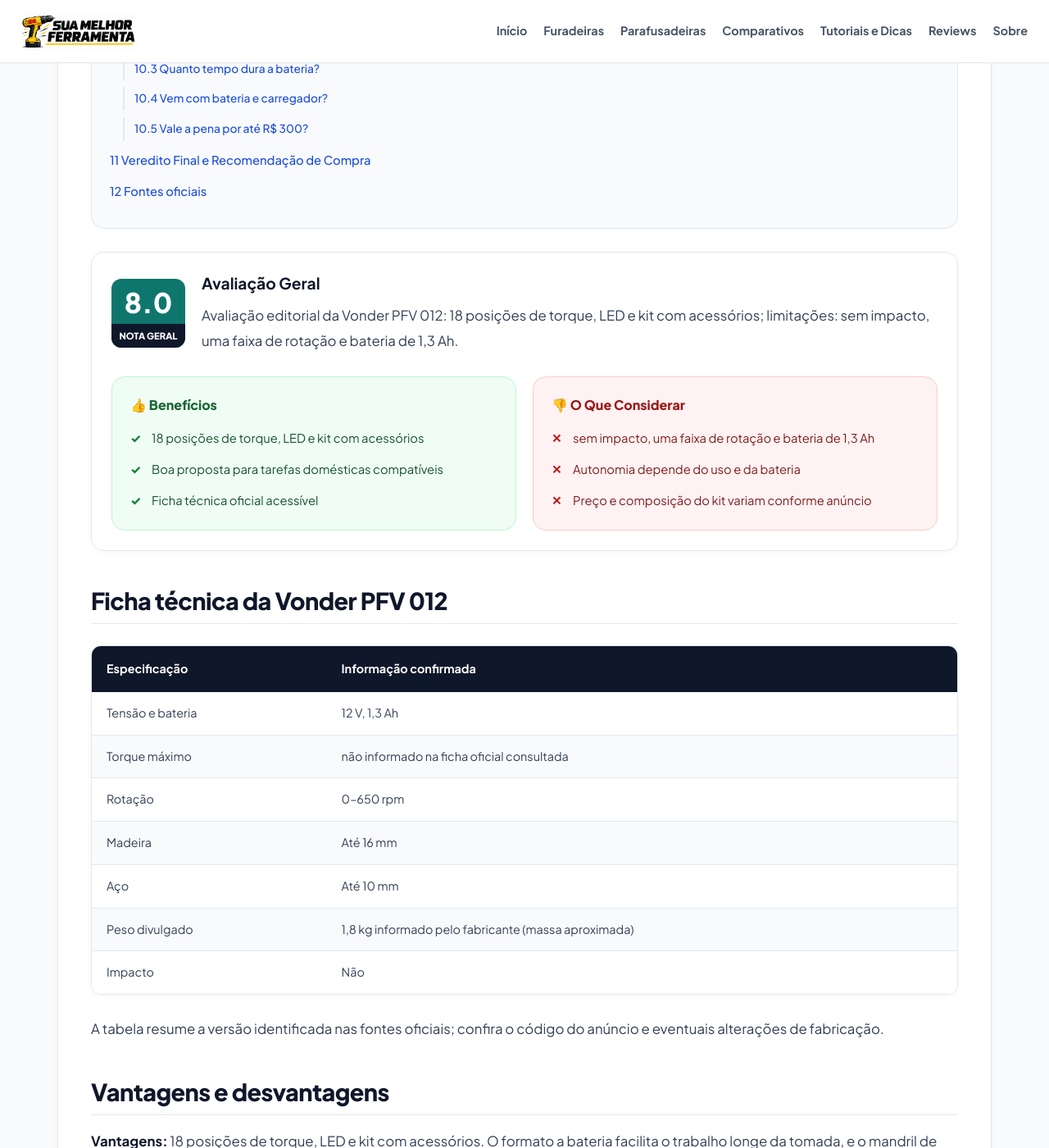
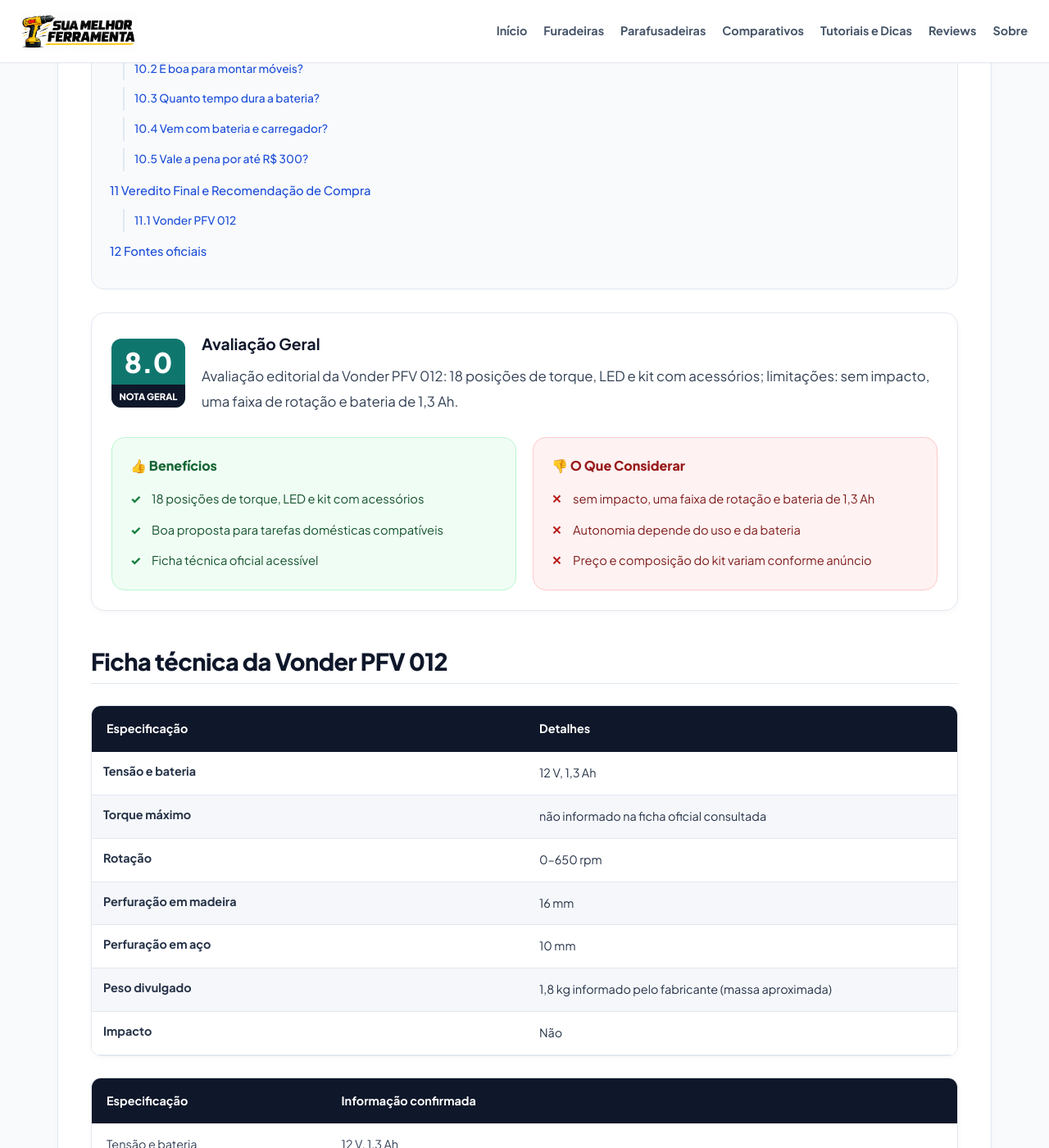
Before and after one commit to membroequipe/SiteReview, a Jekyll site: the page built from _posts/2026-11-03-review-vonder-pfv-012.md, in a window 1280 px wide and 1400 px high, scrolled down 1551 px. Shown: the whole window at 82% size. Built offline with Jekyll 4.4.1, drawn with Linux system fonts in a browser that asks for light colours; some of the changed text lies outside the part shown.

Commit message:
Update produtos.yml

```diff
--- a/_data/produtos.yml
+++ b/_data/produtos.yml
@@ -1531,6 +1531,81 @@
       valor: "Martelete SDS-Plus de 2,0 J para perfuração e cinzelamento leve"
 
 
+# Adicionar os registros abaixo em _data/produtos.yml; não sobrescrever outros produtos.
+wap_bpf_12k3:
+  nome: WAP BPF 12K3
+  descricao: Parafusadeira de entrada para montagem de móveis e pequenos reparos.
+  imagem: /assets/images/posts/wap-bpf-12k3.webp
+  links:
+    amazon: ''
+    mercadolivre: ''
+    shopee: ''
+  especificacoes:
+  - nome: Tensão e bateria
+    valor: 12 V, 1,5 Ah na versão BLACK; confira a edição
+  - nome: Torque máximo
+    valor: 17 Nm
+  - nome: Rotação
+    valor: 0–740 rpm
+  - nome: Perfuração em madeira
+    valor: 20 mm
+  - nome: Perfuração em aço
+    valor: 6 mm
+  - nome: Peso divulgado
+    valor: 1,1 kg
+  - nome: Impacto
+    valor: Não
+
+
+wap_wf_12k4_2:
+  nome: WAP WF 12K4.2
+  descricao: Furadeira/parafusadeira de impacto versátil para trabalhos domésticos.
+  imagem: /assets/images/posts/wap-wf-12k4-2.webp
+  links:
+    amazon: ''
+    mercadolivre: ''
+    shopee: ''
+  especificacoes:
+  - nome: Tensão e bateria
+    valor: 12 V, 1,5 Ah
+  - nome: Torque máximo
+    valor: 30 Nm
+  - nome: Rotação
+    valor: 0–350 / 0–1.400 rpm
+  - nome: Perfuração em madeira
+    valor: 35 mm
+  - nome: Perfuração em aço
+    valor: 10 mm
+  - nome: Peso divulgado
+    valor: 1,06 kg
+  - nome: Impacto
+    valor: Sim
+
+
+vonder_pfv_012:
+  nome: Vonder PFV 012
+  descricao: Furadeira/parafusadeira sem impacto para uso doméstico.
+  imagem: /assets/images/posts/vonder-pfv-012.webp
+  links:
+    amazon: ''
+    mercadolivre: ''
+    shopee: ''
+  especificacoes:
+  - nome: Tensão e bateria
+    valor: 12 V, 1,3 Ah
+  - nome: Torque máximo
+    valor: não informado na ficha oficial consultada
+  - nome: Rotação
+    valor: 0–650 rpm
+  - nome: Perfuração em madeira
+    valor: 16 mm
+  - nome: Perfuração em aço
+    valor: 10 mm
+  - nome: Peso divulgado
+    valor: 1,8 kg informado pelo fabricante (massa aproximada)
+  - nome: Impacto
+    valor: Não
+
 
 produto_exemplo:
   nome: "Nome e modelo do produto"
```
